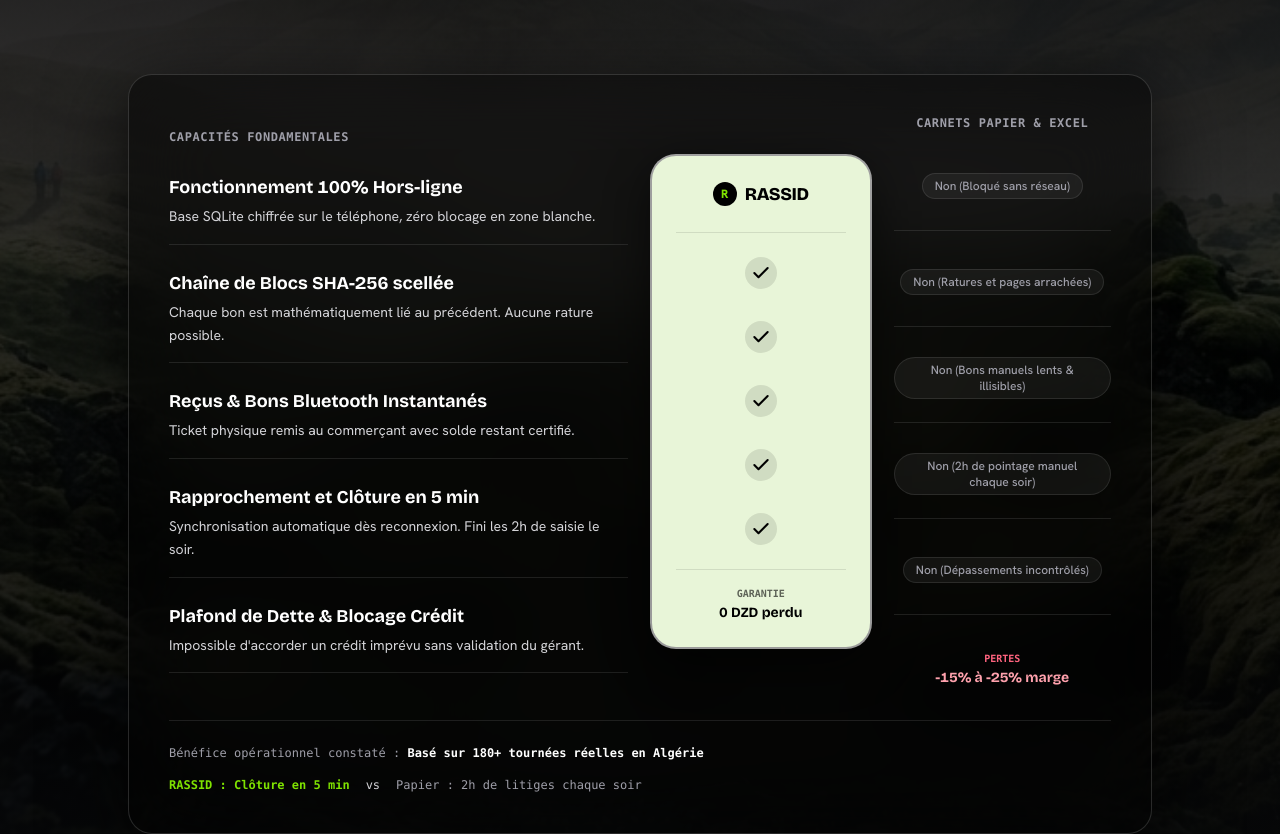
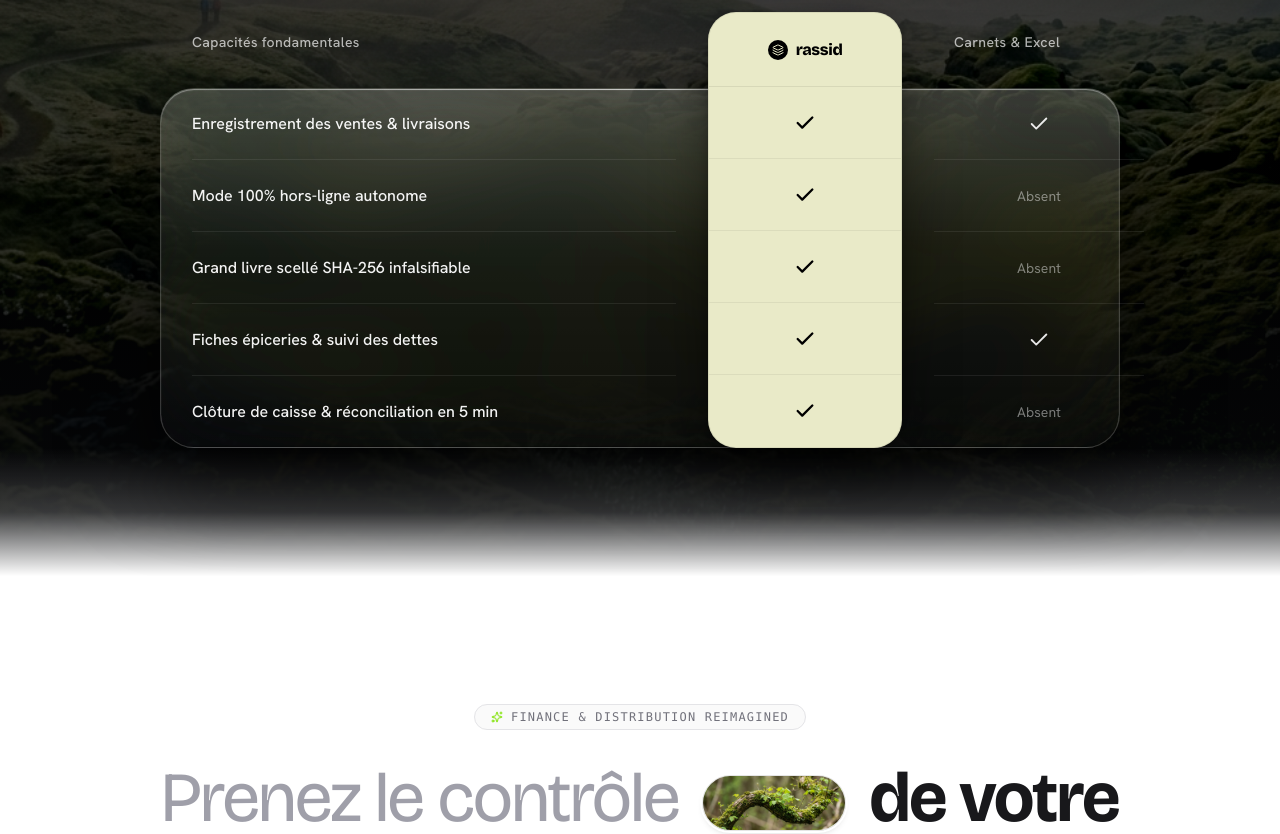
Before and after one commit to Rafik-14/RASSID-website, a React (Vite) app: page /redesign in a window 1280 px wide. Shown: the part 2980-3814 px from the top of the page. Built offline with nearby package versions, Linux system fonts and the light colour scheme.

Commit message:
new 'why rassid' section

```diff
--- a/src/redesign/RedesignPage.jsx
+++ b/src/redesign/RedesignPage.jsx
@@ -40,7 +40,7 @@
         <WebDashboardSection t={t} />
 
         {/* 3. Why RASSID: Synex Comparison Matrix over Landscape */}
-        <WhyRassidSection t={t} />
+        <WhyRassidSection t={t} isRtl={isRtl} />
 
         {/* 4. Distribution Reimagined: Synex Editorial Headline with Inline Pills */}
         <DistributionReimagined t={t} isRtl={isRtl} />
--- a/src/redesign/components/WhyRassidSection.jsx
+++ b/src/redesign/components/WhyRassidSection.jsx
@@ -1,202 +1,190 @@
 import { motion } from 'framer-motion';
-import { Check } from 'lucide-react';
+import { Check, Layers } from 'lucide-react';
 import mountainLandscape from '../assets/synex_mountain_landscape.jpg';
 
-export default function WhyRassidSection({ t }) {
-  const comparisonRows = [
+export default function WhyRassidSection({ t, isRtl }) {
+  const rows = [
     {
-      title: "Fonctionnement 100% Hors-ligne",
-      desc: "Base SQLite chiffrée sur le téléphone, zéro blocage en zone blanche.",
-      rassid: true,
-      others: "Non (Bloqué sans réseau)"
+      title: isRtl ? "تسجيل المبيعات والتسليم الميداني" : "Enregistrement des ventes & livraisons",
+      othersCheck: true
     },
     {
-      title: "Chaîne de Blocs SHA-256 scellée",
-      desc: "Chaque bon est mathématiquement lié au précédent. Aucune rature possible.",
-      rassid: true,
-      others: "Non (Ratures et pages arrachées)"
+      title: isRtl ? "عمل 100% بدون إنترنت وبدون أي توقف" : "Mode 100% hors-ligne autonome",
+      othersCheck: false
     },
     {
-      title: "Reçus & Bons Bluetooth Instantanés",
-      desc: "Ticket physique remis au commerçant avec solde restant certifié.",
-      rassid: true,
-      others: "Non (Bons manuels lents & illisibles)"
+      title: isRtl ? "سجل مالي مشفر وموثق رياضياً SHA-256" : "Grand livre scellé SHA-256 infalsifiable",
+      othersCheck: false
     },
     {
-      title: "Rapprochement et Clôture en 5 min",
-      desc: "Synchronisation automatique dès reconnexion. Fini les 2h de saisie le soir.",
-      rassid: true,
-      others: "Non (2h de pointage manuel chaque soir)"
+      title: isRtl ? "متابعة ديون وأرصدة المحلات" : "Fiches épiceries & suivi des dettes",
+      othersCheck: true
     },
     {
-      title: "Plafond de Dette & Blocage Crédit",
-      desc: "Impossible d'accorder un crédit imprévu sans validation du gérant.",
-      rassid: true,
-      others: "Non (Dépassements incontrôlés)"
+      title: isRtl ? "مطابقة الصندوق وإغلاق اليومية في 5 دقائق" : "Clôture de caisse & réconciliation en 5 min",
+      othersCheck: false
     }
   ];
 
   return (
-    <section id="pourquoi-rassid" className="relative overflow-hidden py-24 sm:py-32">
+    <section id="pourquoi-rassid" className="relative overflow-hidden py-24 sm:py-32 bg-[#07080A]">
 
-      {/* Background Mountain Landscape (Synex Inspired) */}
-      <div className="absolute inset-0 z-0">
+      {/* Background Mountain Landscape (Dark, Moody & Atmospheric) */}
+      <div className="absolute inset-0 z-0 pointer-events-none select-none">
         <img
           src={mountainLandscape}
-          alt="Mossy rolling hills and mist"
-          className="w-full h-full object-cover object-center filter saturate-[0.9] brightness-[0.45]"
+          alt="Mossy rolling hills in darkness"
+          className="w-full h-full object-cover object-center filter saturate-[1.05] brightness-[0.48] contrast-[1.12]"
         />
-        {/* Gradients to blend smoothly into surrounding sections */}
-        <div className="absolute inset-0 bg-gradient-to-b from-[#060709] via-black/40 to-[#08090B]" />
+        {/* Deep dark gradient overlay that preserves organic hill texture behind the matrix */}
+        <div className="absolute inset-0 bg-gradient-to-b from-[#07080A] via-black/25 to-[#07080A]" />
+
+        {/* Smooth bottom blend into next white section */}
+        <div className="absolute inset-x-0 bottom-0 h-32 bg-gradient-to-t from-white via-white/20 to-transparent" />
       </div>
 
-      <div className="relative z-10 mx-auto max-w-7xl px-4 sm:px-6 lg:px-8">
+      <div className="relative z-10 mx-auto max-w-5xl px-4 sm:px-6 lg:px-8">
 
         {/* ============================================================= */}
-        {/* SYNEX "WHY SYNEX" SECTION HEADER                              */}
+        {/* SYNEX SECTION HEADER                                          */}
         {/* ============================================================= */}
         <div className="mx-auto max-w-3xl text-center">
 
-          {/* Pill Badge */}
+          {/* Eyebrow Pill */}
           <motion.div
-            initial={{ opacity: 0, y: 15 }}
+            initial={{ opacity: 0, y: 12 }}
             whileInView={{ opacity: 1, y: 0 }}
             viewport={{ once: true }}
-            className="mb-4 inline-flex items-center gap-2 rounded-full border border-white/15 bg-white/10 px-4 py-1 text-xs font-mono tracking-widest text-zinc-200 backdrop-blur-md shadow-lg uppercase"
+            className="mb-5 inline-flex items-center gap-2 rounded-full border border-white/20 bg-white/5 px-4 py-1.5 text-[11px] font-mono tracking-widest text-white/90 backdrop-blur-md shadow-sm uppercase"
           >
-            <span className="size-1.5 rounded-full bg-[#7FE300] animate-pulse" />
             <span>{t.why_badge || "POURQUOI RASSID"}</span>
           </motion.div>
 
-          {/* Master Title */}
+          {/* Master Title (Compact 2 lines max) */}
           <motion.h2
-            initial={{ opacity: 0, y: 20 }}
+            initial={{ opacity: 0, y: 16 }}
             whileInView={{ opacity: 1, y: 0 }}
             viewport={{ once: true }}
             transition={{ delay: 0.1 }}
-            className="font-display text-[clamp(2.2rem,4.8vw,4rem)] font-extrabold leading-[1.08] tracking-tight text-white"
+            className="font-display text-[clamp(2.1rem,4.2vw,3.4rem)] font-extrabold leading-[1.12] tracking-tight text-white drop-shadow-sm max-w-3xl mx-auto"
           >
-            {t.why_title_1 || "Conçu pour la distribution moderne."}
-            <br />
-            <span className="text-zinc-300">
+            {t.why_title_1 || "Conçu pour le terrain."}
+            <br className="hidden sm:inline" />{" "}
+            <span className="text-white/85">
               {t.why_title_2 || "Pas pour les carnets d'hier."}
             </span>
           </motion.h2>
 
           {/* Subtitle */}
           <motion.p
-            initial={{ opacity: 0, y: 20 }}
+            initial={{ opacity: 0, y: 16 }}
             whileInView={{ opacity: 1, y: 0 }}
             viewport={{ once: true }}
             transition={{ delay: 0.2 }}
-            className="mx-auto mt-4 max-w-2xl text-base sm:text-lg leading-relaxed text-zinc-300"
+            className="mx-auto mt-4 max-w-2xl text-sm sm:text-base leading-relaxed text-zinc-300 font-medium"
           >
             {t.why_sub || "Connectez vos livreurs, vos stocks mobiles et votre comptabilité — tous synchronisés dans un grand livre infalsifiable pour une visibilité totale."}
           </motion.p>
         </div>
 
         {/* ============================================================= */}
-        {/* FROSTED GLASS COMPARISON MATRIX (SYNEX STYLE)                 */}
+        {/* COMPARISON MATRIX (LARGER, ACCURATELY ALIGNED, SYNEX PALE PILL) */}
         {/* ============================================================= */}
         <motion.div
-          initial={{ opacity: 0, y: 30 }}
+          initial={{ opacity: 0, y: 24 }}
           whileInView={{ opacity: 1, y: 0 }}
           viewport={{ once: true }}
-          transition={{ duration: 0.8, delay: 0.2 }}
-          className="relative mx-auto mt-14 sm:mt-18 max-w-5xl overflow-hidden rounded-3xl border border-white/15 bg-black/50 p-6 sm:p-10 backdrop-blur-2xl shadow-[0_20px_80px_rgba(0,0,0,0.8)]"
+          transition={{ duration: 0.7, delay: 0.2 }}
+          className="relative mx-auto max-w-5xl mt-14 sm:mt-20"
         >
-          {/* 3-Column Grid */}
-          <div className="grid grid-cols-1 md:grid-cols-12 gap-6 items-center">
-
-            {/* Column 1: Capabilities Description (5 cols) */}
-            <div className="md:col-span-6 space-y-7">
-              <p className="font-mono text-xs font-bold uppercase tracking-wider text-zinc-400">
-                {t.why_col_capabilities || "Capacités Fondamentales"}
-              </p>
-
-              <div className="space-y-6">
-                {comparisonRows.map((row, idx) => (
-                  <div key={idx} className="border-b border-white/10 pb-4">
-                    <h3 className="font-display text-base sm:text-lg font-bold text-white">
-                      {row.title}
-                    </h3>
-                    <p className="mt-1 text-xs sm:text-sm text-zinc-300 leading-relaxed">
-                      {row.desc}
-                    </p>
-                  </div>
-                ))}
-              </div>
+          {/* Column Headers directly above the table */}
+          <div className="grid grid-cols-[1fr_105px_105px] sm:grid-cols-[1fr_175px_175px] md:grid-cols-[1fr_210px_210px] items-center h-14 sm:h-[76px] mb-2 px-3 sm:px-8">
+            <div className="pe-2">
+              <span className="text-xs sm:text-sm font-medium tracking-wide text-white/70">
+                {t.why_col_capabilities || "Capacités fondamentales"}
+              </span>
             </div>
 
-            {/* Column 2: Center Elevated RASSID Card (Synex Pale Card) (3 cols) */}
-            <div className="md:col-span-3">
-              <div className="rounded-3xl bg-[#E8F5D8] p-6 text-black shadow-[0_15px_50px_rgba(0,0,0,0.6)] ring-2 ring-white/60">
-                {/* Synex-style Pill Header */}
-                <div className="flex items-center justify-center gap-2 pb-6 border-b border-black/10">
-                  <span className="grid size-6 place-items-center rounded-lg bg-black text-[#7FE300] font-black text-xs">
-                    R
-                  </span>
-                  <span className="font-display text-lg font-extrabold tracking-tight">
-                    {t.why_col_rassid || "RASSID"}
-                  </span>
-                </div>
+            {/* Middle empty space: Elevated Rassid card header protrudes into here */}
+            <div />
 
-                {/* Checkmarks on every row */}
-                <div className="space-y-8 py-6 flex flex-col items-center justify-between">
-                  {comparisonRows.map((_, idx) => (
-                    <div key={idx} className="grid size-8 place-items-center rounded-full bg-black/10 text-black">
-                      <Check className="size-5 stroke-[2.5]" />
-                    </div>
-                  ))}
-                </div>
+            {/* Right Column Header: moved a little to the right */}
+            <div className="text-center flex items-center justify-center translate-x-3 sm:translate-x-6 rtl:-translate-x-3 rtl:sm:-translate-x-6">
+              <span className="text-xs sm:text-sm font-medium tracking-wide text-white/70 whitespace-nowrap">
+                {t.why_col_others || "Carnets & Excel"}
+              </span>
+            </div>
+          </div>
 
-                {/* Bottom Cost / Value Metric */}
-                <div className="pt-4 border-t border-black/10 text-center">
-                  <p className="font-mono text-[10px] uppercase font-bold text-black/60">Garantie</p>
-                  <p className="font-display text-sm font-bold text-black mt-0.5">
-                    0 DZD perdu
-                  </p>
-                </div>
-              </div>
+          {/* Frosted Glass Comparison Matrix Container */}
+          <div className="relative">
+
+            {/* Multi-layered Frosted Glass Backdrop Panel */}
+            <div className="absolute inset-0 rounded-[28px] sm:rounded-[34px] border border-white/[0.18] bg-gradient-to-b from-white/[0.14] via-white/[0.06] to-white/[0.02] backdrop-blur-2xl backdrop-saturate-[180%] shadow-[0_30px_90px_rgba(0,0,0,0.65),inset_0_1px_1px_rgba(255,255,255,0.40),inset_0_-1px_1px_rgba(0,0,0,0.30)] overflow-hidden pointer-events-none">
+              {/* Specular hairline on top border */}
+              <div className="absolute inset-x-0 top-0 h-[1px] bg-gradient-to-r from-transparent via-white/50 to-transparent" />
+
+              {/* Radial ambient sheen from top */}
+              <div className="absolute -inset-x-20 top-0 h-40 bg-gradient-to-b from-white/[0.08] to-transparent pointer-events-none" />
             </div>
 
-            {/* Column 3: Other Platforms / Paper (3 cols) */}
-            <div className="md:col-span-3 text-center space-y-7">
-              <p className="font-mono text-xs font-bold uppercase tracking-wider text-zinc-400">
-                {t.why_col_others || "Carnets papier & Excel"}
-              </p>
+            {/* Content Grid (Sits on top so floating card can protrude) */}
+            <div className="relative z-10 grid grid-cols-[1fr_105px_105px] sm:grid-cols-[1fr_175px_175px] md:grid-cols-[1fr_210px_210px]">
 
-              <div className="space-y-6">
-                {comparisonRows.map((row, idx) => (
-                  <div key={idx} className="border-b border-white/10 pb-4 h-[72px] flex items-center justify-center">
-                    <span className="rounded-full bg-white/5 border border-white/10 px-3 py-1 text-xs font-medium text-zinc-400">
-                      {row.others}
+              {/* Column 1: Core capabilities list */}
+              <div className="flex flex-col divide-y divide-white/[0.08] ps-4 sm:ps-8 pe-3 sm:pe-6">
+                {rows.map((row, idx) => (
+                  <div key={idx} className="h-14 sm:h-[72px] flex items-center">
+                    <span className="text-xs sm:text-base font-medium text-white/95 leading-tight">
+                      {row.title}
                     </span>
                   </div>
                 ))}
               </div>
 
-              <div className="pt-2 text-center">
-                <p className="font-mono text-[10px] uppercase font-bold text-rose-400">Pertes</p>
-                <p className="font-display text-sm font-bold text-rose-300 mt-0.5">
-                  -15% à -25% marge
-                </p>
+              {/* Column 2: Elevated RASSID Card (Larger, Floating Pastel Pill) */}
+              <div className="relative">
+                <div className="absolute inset-x-1 sm:inset-x-2 -top-14 sm:-top-[76px] bottom-0 rounded-[22px] sm:rounded-[28px] bg-[#E9EAC8] text-black border border-black/[0.08] shadow-[0_24px_55px_rgba(0,0,0,0.48),0_4px_12px_rgba(0,0,0,0.20)] flex flex-col justify-between z-20 overflow-hidden">
+
+                  {/* Card Brand Header */}
+                  <div className="h-14 sm:h-[76px] flex items-center justify-center gap-1.5 sm:gap-2 border-b border-black/[0.08]">
+                    <span className="grid size-4 sm:size-5 place-items-center rounded-md bg-black text-[#E9EAC8]">
+                      <Layers className="size-2.5 sm:size-3" />
+                    </span>
+                    <span className="font-display text-xs sm:text-base font-black tracking-tight text-black">
+                      {t.why_col_rassid || "rassid"}
+                    </span>
+                  </div>
+
+                  {/* 5 Row Checkmarks */}
+                  <div className="flex-1 flex flex-col divide-y divide-black/[0.06]">
+                    {rows.map((_, idx) => (
+                      <div key={idx} className="h-14 sm:h-[72px] flex items-center justify-center">
+                        <Check className="size-4 sm:size-5.5 stroke-[2.5] text-black" />
+                      </div>
+                    ))}
+                  </div>
+
+                </div>
               </div>
+
+              {/* Column 3: Other platform / Carnets */}
+              <div className="flex flex-col divide-y divide-white/[0.08] translate-x-3 sm:translate-x-6 rtl:-translate-x-3 rtl:sm:-translate-x-6">
+                {rows.map((row, idx) => (
+                  <div key={idx} className="h-14 sm:h-[72px] flex items-center justify-center text-center">
+                    {row.othersCheck ? (
+                      <Check className="size-4 sm:size-5.5 stroke-[2] text-white/90" />
+                    ) : (
+                      <span className="text-[11px] sm:text-sm font-normal text-white/45">
+                        {isRtl ? "غير متوفر" : "Absent"}
+                      </span>
+                    )}
+                  </div>
+                ))}
+              </div>
+
             </div>
 
-          </div>
-
-          {/* Bottom Summary Bar */}
-          <div className="mt-8 pt-6 border-t border-white/10 flex flex-wrap items-center justify-between gap-4 font-mono text-xs text-zinc-300">
-            <div>
-              <span className="text-zinc-400">{t.why_cost_label || "Bénéfice opérationnel constaté :"}</span>{' '}
-              <strong className="text-white">Basé sur 180+ tournées réelles en Algérie</strong>
-            </div>
-            <div className="flex items-center gap-4">
-              <span className="text-[#7FE300] font-bold">RASSID : Clôture en 5 min</span>
-              <span>vs</span>
-              <span className="text-zinc-400">Papier : 2h de litiges chaque soir</span>
-            </div>
           </div>
 
         </motion.div>
--- a/src/redesign/utils/translations.js
+++ b/src/redesign/utils/translations.js
@@ -83,15 +83,16 @@
     dashboard_section_btn_demo: "Découvrir les fonctionnalités",
 
     why_badge: "POURQUOI RASSID",
-    why_title_1: "Conçu pour la distribution moderne.",
+    why_title_1: "Conçu pour le terrain.",
     why_title_2: "Pas pour les carnets d'hier.",
     why_sub: "Connectez vos livreurs, vos stocks mobiles et votre comptabilité — tous synchronisés dans un grand livre infalsifiable pour une visibilité totale.",
-    why_col_capabilities: "Capacités Fondamentales",
-    why_col_rassid: "RASSID",
-    why_col_others: "Carnets papier & Excel",
+    why_col_capabilities: "Capacités fondamentales",
+    why_col_rassid: "rassid",
+    why_col_others: "Carnets & Excel",
     why_cost_label: "Bénéfice opérationnel constaté :",
-    why_cost_rassid: "0 DZD de créance perdue",
-    why_cost_others: "-15% à -25% de marge perdue",
+    why_cost_sub: "Basé sur les tournées réelles de distributeurs en Algérie.",
+    why_cost_rassid: "0 DZD de perte",
+    why_cost_others: "-15% à -25% de marge",
 
     footer_contact_title: "Échangeons sur votre distribution",
     footer_contact_sub: "Nous sommes toujours à l'écoute des distributeurs, grossistes et entreprises de distribution en Algérie.",
@@ -184,13 +185,14 @@
     dashboard_section_btn_demo: "استكشاف المميزات",
 
     why_badge: "لماذا رصيد",
-    why_title_1: "صُمم للتوزيع الحديث.",
+    why_title_1: "صُمم للعمل الميداني.",
     why_title_2: "وليس لدفاتر الأمس.",
     why_sub: "اربط سائقيك ومخزون شاحناتك ومحاسبتك في نظام واحد مشفر لا يقبل التلاعب أو التزوير.",
     why_col_capabilities: "القدرات الأساسية",
     why_col_rassid: "رصيد",
-    why_col_others: "الدفاتر الورقية وإكسل",
+    why_col_others: "الدفاتر الورقية",
     why_cost_label: "الفارق المالي الملموس :",
+    why_cost_sub: "بناءً على أكثر من 180 جولة توزيع حقيقية في الجزائر.",
     why_cost_rassid: "0 دج ديون ضائعة",
     why_cost_others: "-15% إلى -25% خسارة أرباح",
 
```
